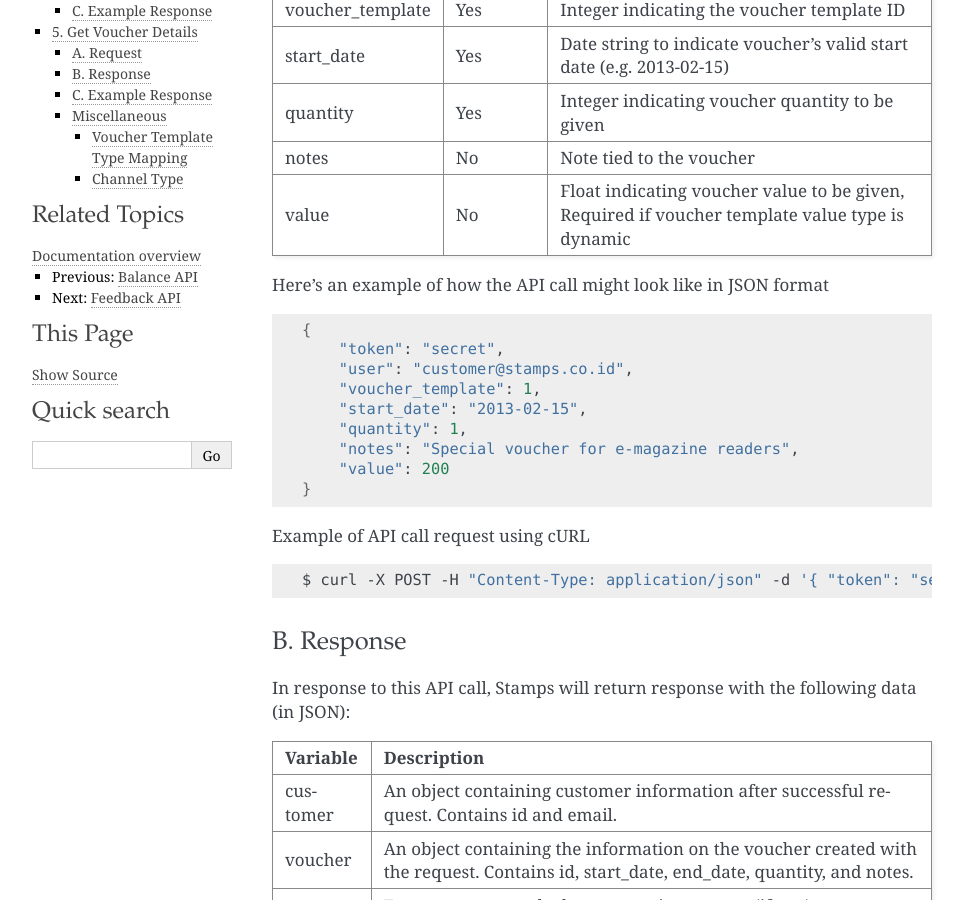
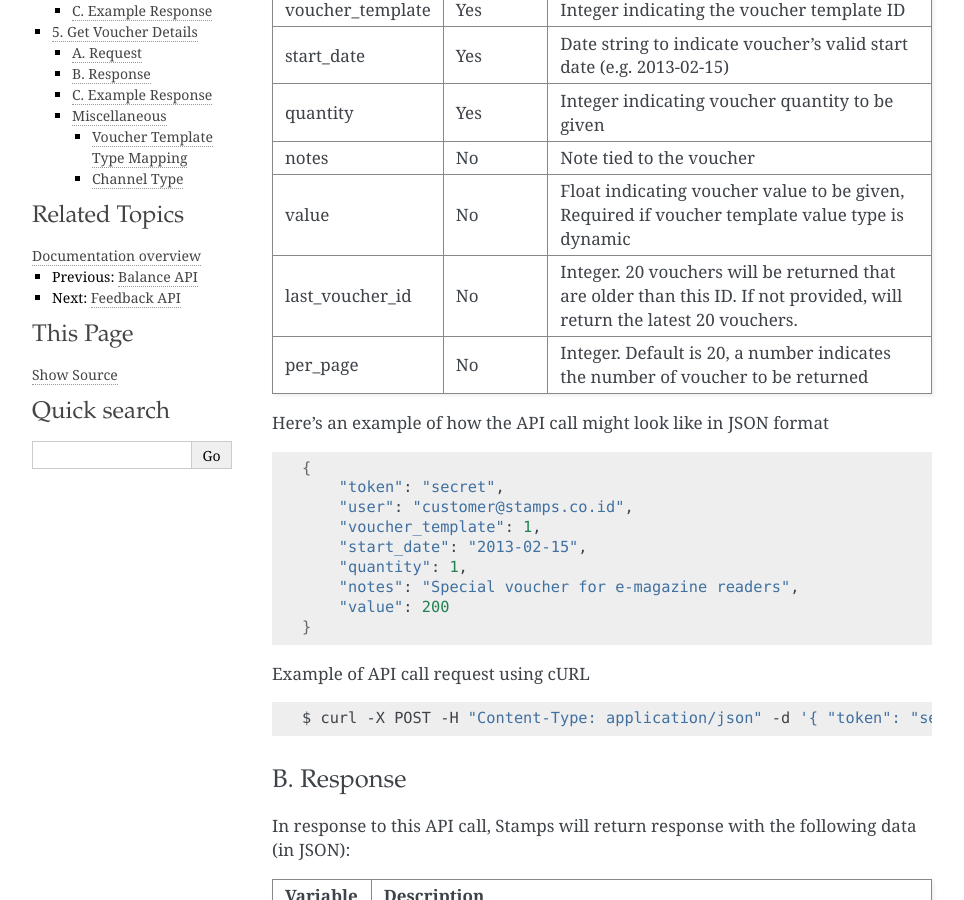
Before and after one commit to ui/stamps-api-docs, a Sphinx documentation site: the page built from source/voucher_api.rst, in a window 1280 px wide and 900 px high, scrolled down 493 px. Shown: the whole window, without its empty margins (148-1112 px from the left). Built offline with Sphinx 7.4.7, drawn with Linux system fonts in a browser that asks for light colours.

Commit message:
pagination doc

```diff
--- a/source/activity_api.rst
+++ b/source/activity_api.rst
@@ -318,7 +318,7 @@ Here's an example of a Activity List API call using cURL.
 
 .. code-block :: bash
 
-    $ curl 'https://stamps.co.id/api/v3/activities/by-merchnat-group?token=abc&user=customer@stamps.co.id'
+    $ curl 'https://stamps.co.id/api/v3/activities/by-merchant-group?token=abc&user=customer@stamps.co.id'
 
 B. Response
 -----------
--- a/source/voucher_api.rst
+++ b/source/voucher_api.rst
@@ -22,6 +22,8 @@ start_date       Yes         Date string to indicate voucher's valid start date
 quantity         Yes         Integer indicating voucher quantity to be given
 notes            No          Note tied to the voucher
 value            No          Float indicating voucher value to be given, Required if voucher template value type is dynamic
+last_voucher_id  No          Integer. 20 vouchers will be returned that are older than this ID. If not provided, will return the latest 20 vouchers.
+per_page         No          Integer. Default is 20, a number indicates the number of voucher to be returned
 ================ =========== =========================
 
 Here's an example of how the API call might look like in JSON format
```
